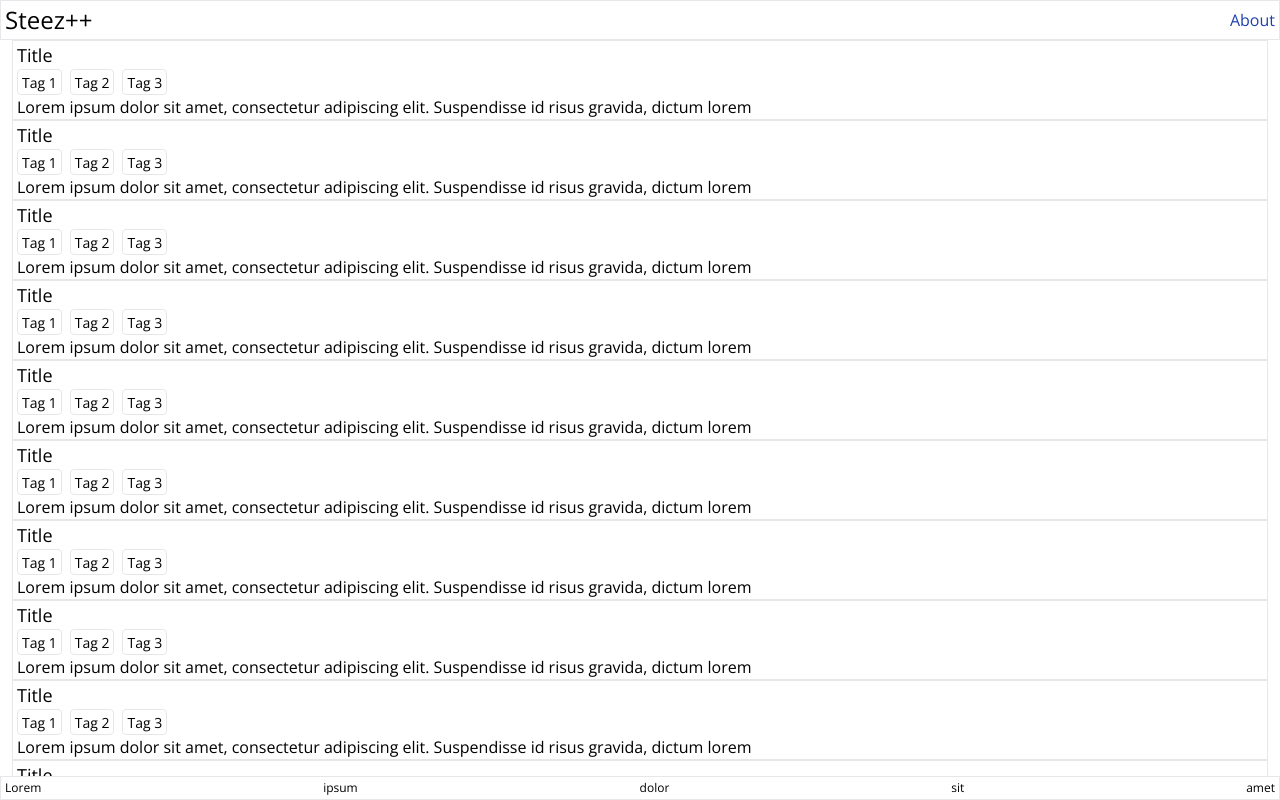
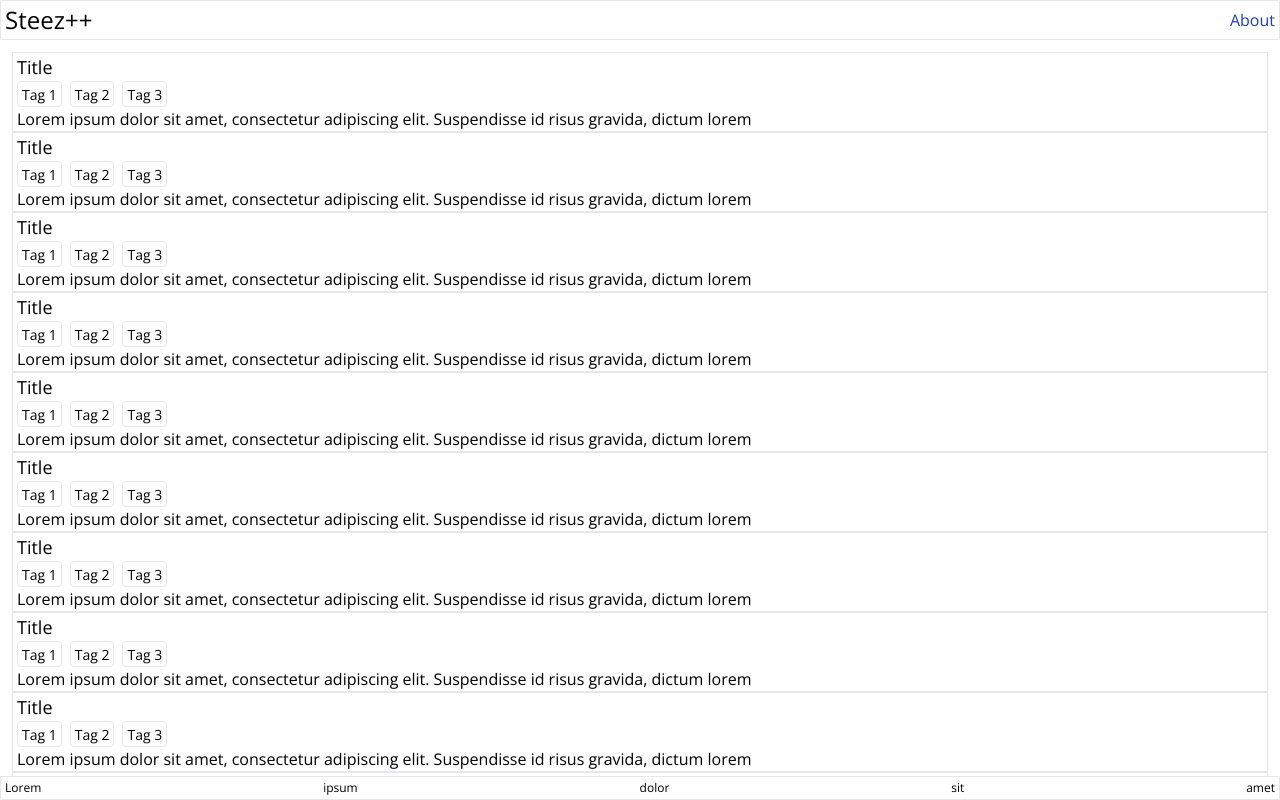
Before and after one commit to steezplusplus/Accessible-Web-Components, a Next.js app: page / in a window 1280 px wide. Built offline with nearby package versions, Linux system fonts and the light colour scheme.

Commit message:
style: layout padding

```diff
--- a/styles/layout.module.css
+++ b/styles/layout.module.css
@@ -12,7 +12,7 @@
 
 .layout > main {
   grid-area: main;
-  @apply px-3;
+  @apply p-3;
   @apply overflow-y-auto;
 }
 
```
